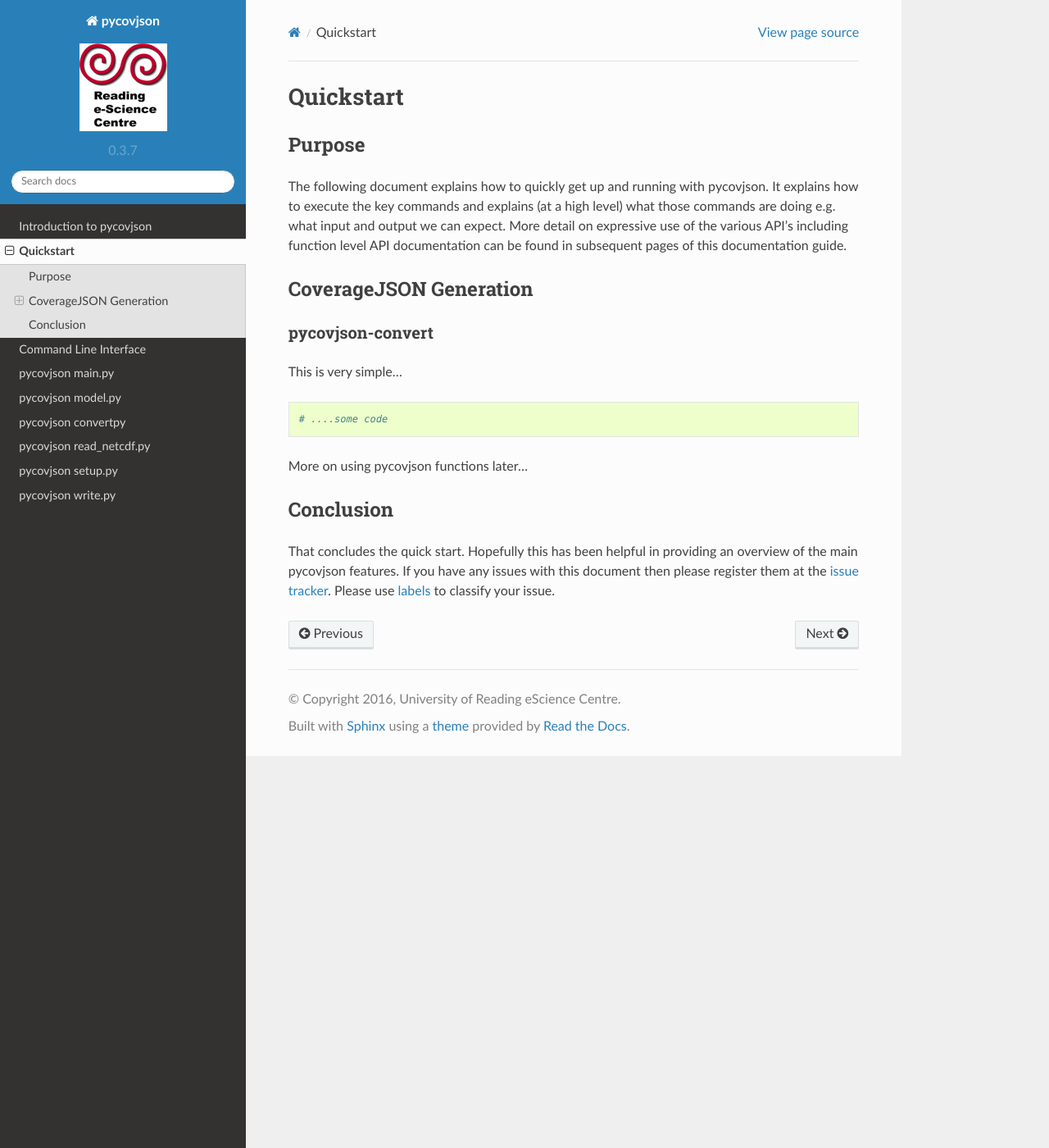
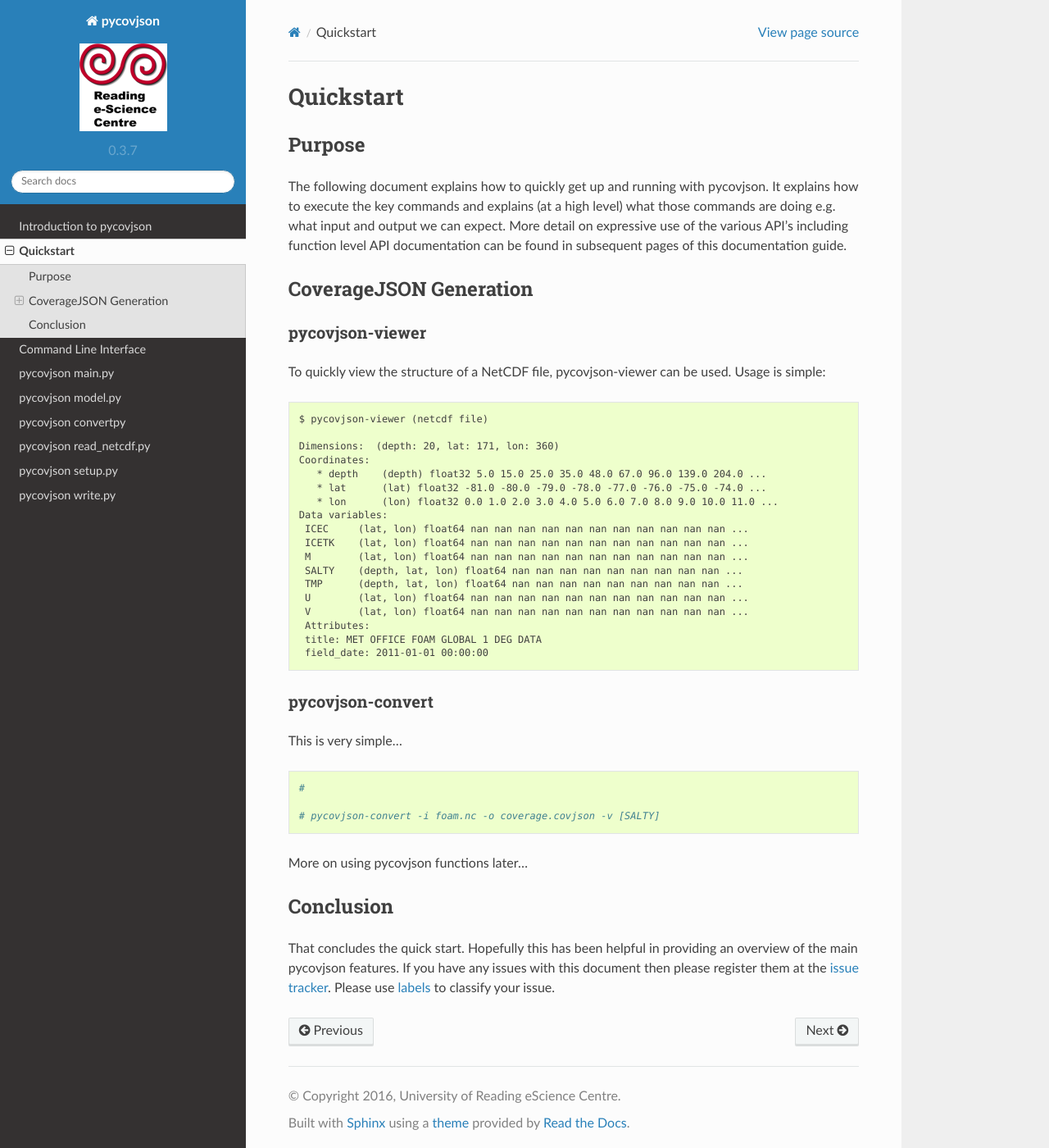
Before and after one commit to Reading-eScience-Centre/pycovjson, a Sphinx documentation site: the page built from docs/source/quickstart.rst, in a window 1280 px wide and 1400 px high. Shown: the whole window at 82% size. Built offline with Sphinx 7.4.7 and the Read the Docs theme 2.0.0, drawn with Linux system fonts in a browser that asks for light colours.

Commit message:
Updated docs quickstart, added pycovjson-viewer with output

```diff
--- a/docs/source/quickstart.rst
+++ b/docs/source/quickstart.rst
@@ -12,11 +12,37 @@ The following document explains how to quickly get up and running with pycovjson
 CoverageJSON Generation
 -----------------------
 
+pycovjson-viewer
+^^^^^^^^^^^^^^^^
+To quickly view the structure of a NetCDF file, pycovjson-viewer can be used. Usage is simple: ::
+
+   $ pycovjson-viewer (netcdf file)
+
+   Dimensions:  (depth: 20, lat: 171, lon: 360)
+   Coordinates:
+      * depth    (depth) float32 5.0 15.0 25.0 35.0 48.0 67.0 96.0 139.0 204.0 ...
+      * lat      (lat) float32 -81.0 -80.0 -79.0 -78.0 -77.0 -76.0 -75.0 -74.0 ...
+      * lon      (lon) float32 0.0 1.0 2.0 3.0 4.0 5.0 6.0 7.0 8.0 9.0 10.0 11.0 ...
+   Data variables:
+    ICEC     (lat, lon) float64 nan nan nan nan nan nan nan nan nan nan nan ...
+    ICETK    (lat, lon) float64 nan nan nan nan nan nan nan nan nan nan nan ...
+    M        (lat, lon) float64 nan nan nan nan nan nan nan nan nan nan nan ...
+    SALTY    (depth, lat, lon) float64 nan nan nan nan nan nan nan nan nan ...
+    TMP      (depth, lat, lon) float64 nan nan nan nan nan nan nan nan nan ...
+    U        (lat, lon) float64 nan nan nan nan nan nan nan nan nan nan nan ...
+    V        (lat, lon) float64 nan nan nan nan nan nan nan nan nan nan nan ...
+    Attributes:
+    title: MET OFFICE FOAM GLOBAL 1 DEG DATA
+    field_date: 2011-01-01 00:00:00
+
+
 pycovjson-convert
 ^^^^^^^^^^^^^^^^^
 This is very simple... ::
 
-  # ....some code
+  #
+
+  # pycovjson-convert -i foam.nc -o coverage.covjson -v [SALTY]
 
 More on using pycovjson functions later...
 
```
